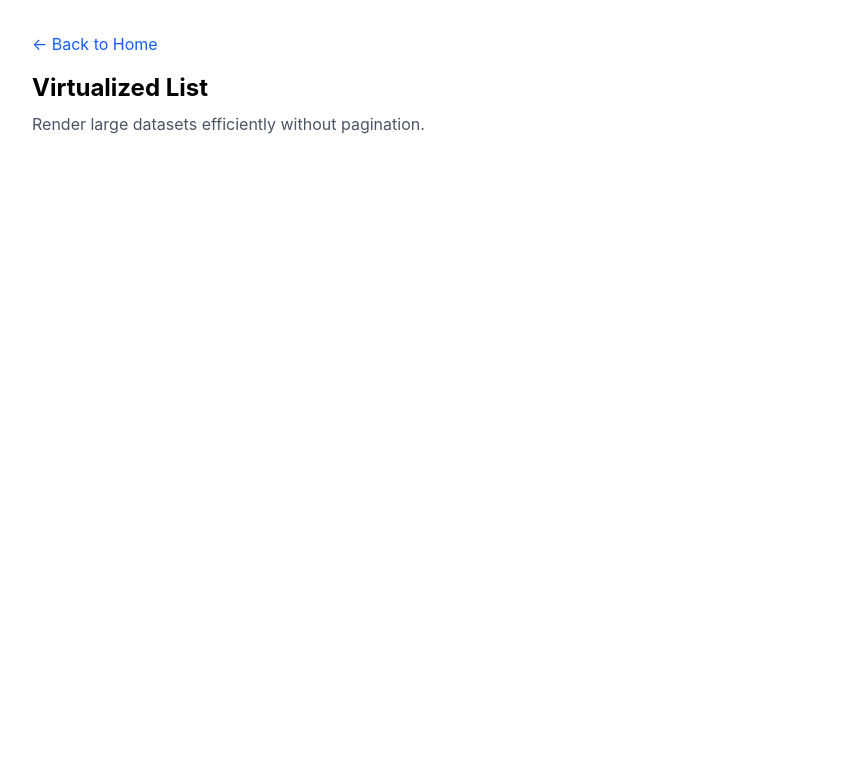
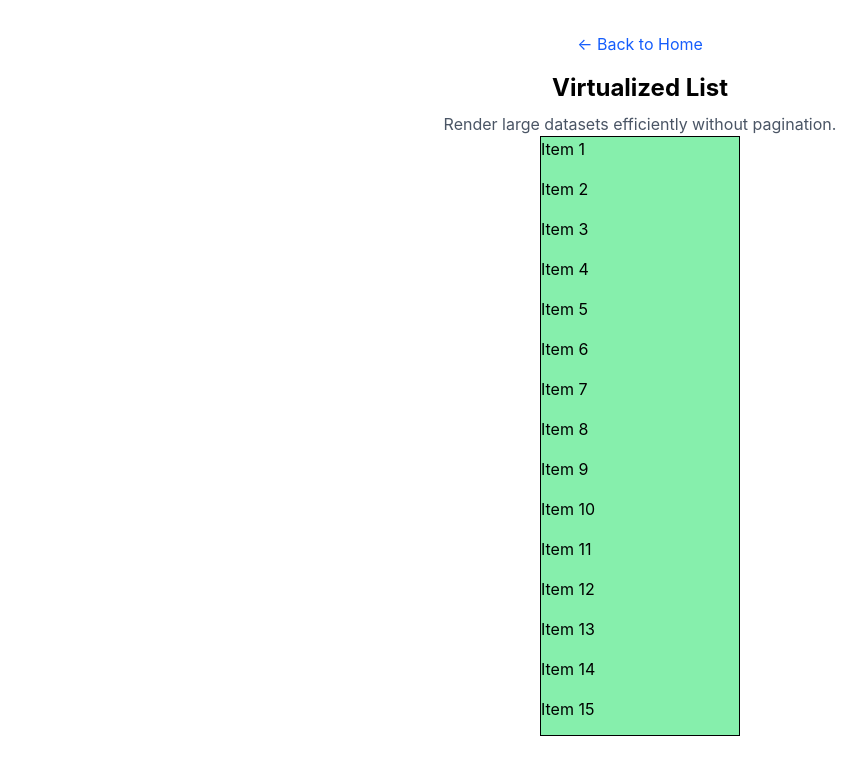
Before and after one commit to jaideepsinghchauhan/machine-coding, a React (Vite) app: page /virtualized-list in a window 1280 px wide. Shown: the top 774 px of the page, without its empty margins (0-866 px from the left). Built offline with nearby package versions, Linux system fonts and the light colour scheme.

Commit message:
virtualized list

```diff
--- /dev/null
+++ b/src/questions/virtualized-list/ImplementationApproach.md
@@ -0,0 +1,76 @@
+# 📋 Virtualized List — Conceptual Step-by-Step Guide (No Code)
+
+Use this as a mental checklist next time you build this from scratch.
+
+---
+
+## Stage 1: Static List
+- Render a scrollable container (fixed height, `overflow-y: scroll`)
+- Loop through and render **all** items inside it, no logic yet
+- **Goal:** Confirm basic scrolling works with a large dataset (even if inefficient)
+
+---
+
+## Stage 2: Track Scroll Position
+- Add state to store the current scroll position
+- Attach a scroll event handler to the container that updates this state on every scroll
+- **Goal:** Confirm scroll position updates correctly (verify via console log)
+
+---
+
+## Stage 3: Calculate & Render Only Visible Items
+- Using scroll position and known item height, calculate:
+  - Which item index should be **first** visible
+  - Which item index should be **last** visible (based on container height)
+- Slice your full dataset down to just this small range
+- Render only this small slice instead of the entire dataset
+- **Goal:** Confirm only a small number of items render, and the correct items change as you scroll (they'll be visually stuck at the top for now — that's expected)
+
+---
+
+## Stage 4: Fake Full Scroll Height (Spacer)
+- Calculate what the **total height** would be if every item in the full dataset were actually rendered
+- Create a wrapper div sized to this total height, positioned as the reference point for later steps
+- Place your small rendered slice inside this wrapper
+- **Goal:** Confirm the scrollbar now reflects the full dataset size (long scrollbar, small thumb), even though only a few items are in the DOM
+
+---
+
+## Stage 5: Position Items Correctly (Offset)
+- Calculate how many pixels down your small rendered slice should be shifted, based on which items you skipped
+- Apply this shift to your rendered slice so it visually lines up with where the scrollbar currently is
+- **Goal:** Confirm items now appear at the correct position as you scroll — no longer stuck at the top
+
+---
+
+## Stage 6: Add Overscan Buffer
+- Render a few extra items beyond what's strictly visible (both as a safety buffer)
+- **Goal:** Confirm fast scrolling no longer shows blank gaps/flashes
+
+---
+
+# 🎯 Why Translate Instead of Padding or Top?
+
+This is a key performance concept worth understanding deeply, not just memorizing.
+
+## The Core Difference: Reflow vs. Compositing
+
+Every time the browser renders a webpage, it goes through these phases:
+1. **Layout (Reflow)** — calculates size/position of every element on the page
+2. **Paint** — fills in pixels (colors, text, images)
+3. **Composite** — combines layers together on the GPU for final display
+
+### Padding and Top → Trigger Layout (Reflow)
+- Both `padding` and `top` are properties that affect an element's **box model** or **position in the layout flow**
+- Changing them forces the browser to **recalculate the layout** of that element AND potentially its siblings/children
+- This recalculation is **expensive**, especially if it happens repeatedly (like on every scroll event, which can fire dozens of times per second)
+- Result: **janky, stuttery scrolling**, especially with larger datasets or slower devices
+
+### Transform → Skips Layout Entirely
+- `transform` (like `translateY`) does **NOT** affect the document's layout flow at all
+- The browser can directly hand this off to the **GPU compositor**, which just shifts the already-painted element visually — no recalculation needed
+- This is the **same technique** used for CSS animations and transitions, which is why they appear smooth even on complex pages
+- Result: **smoother, more performant scrolling**, especially noticeable with large lists or frequent updates
+
+## Real-World Validation
+This isn't just theory — **production-grade libraries** like `react-window` and `react-virtualized` use this exact `transform`-based approach internall
--- /dev/null
+++ b/src/questions/virtualized-list/MainList.tsx
@@ -0,0 +1,62 @@
+import { useState } from "react";
+
+function MainList({ data }: { data: string[] }) {
+  const [scrollTop, setScrollTop] = useState(0);
+  const OVERSCAN = 5; // extra items rendered below viewport to prevent flash on fast scroll
+  const ITEM_HEIGHT = 40;
+  const CONTAINER_HEIGHT = 600;
+
+  const handleScroll = (e: React.UIEvent<HTMLDivElement>) => {
+    setScrollTop(e.currentTarget.scrollTop);
+  };
+
+  // first index to render, based on how far user has scrolled
+  const startIndex = Math.floor(scrollTop / ITEM_HEIGHT);
+
+  // last index to render (+ overscan buffer), capped at data length
+  const endIndex = Math.min(
+    data.length,
+    Math.floor(startIndex + CONTAINER_HEIGHT / ITEM_HEIGHT + OVERSCAN),
+  );
+
+  const visibleItems = data.slice(startIndex, endIndex);
+
+  // fake full height so scrollbar reflects entire dataset, not just visible slice
+  const totalHeight = data.length * ITEM_HEIGHT;
+
+  // pixel shift to position visible batch at the correct scroll offset
+  const offsetY = startIndex * ITEM_HEIGHT;
+
+  return (
+    <div
+      onScroll={handleScroll}
+      style={{
+        width: "200px",
+        backgroundColor: "#86efac",
+        height: `${CONTAINER_HEIGHT}px`,
+        overflowY: "scroll",
+        border: "1px solid black",
+      }}
+    >
+      {/* spacer - drives scrollbar length, acts as positioning reference for child below */}
+      <div style={{ height: totalHeight, position: "relative" }}>
+        {/* shifted via transform (GPU-accelerated, no layout reflow) instead of top/padding */}
+        <div
+          style={{
+            transform: `translateY(${offsetY}px)`,
+            position: "absolute",
+            width: "100%",
+          }}
+        >
+          {visibleItems.map((item) => (
+            <div style={{ backgroundColor: "#86efac", height: 40 }} key={item}>
+              {item}
+            </div>
+          ))}
+        </div>
+      </div>
+    </div>
+  );
+}
+
+export default MainList;
--- a/src/questions/virtualized-list/VirtualizedList.tsx
+++ b/src/questions/virtualized-list/VirtualizedList.tsx
@@ -1,8 +1,11 @@
 import { Link } from "react-router-dom";
+import MainList from "./MainList";
 
 function VirtualizedList() {
+  const data : string[] = Array.from({ length: 500 }, (_, index) => `Item ${index + 1}`);
+
   return (
-    <div className="p-8">
+    <div className="p-8 flex justify-center items-center flex-col">
       <Link to="/" className="text-blue-600 hover:underline">
         ← Back to Home
       </Link>
@@ -11,7 +14,8 @@ function VirtualizedList() {
         Render large datasets efficiently without pagination.
       </p>
 
-      {/* TODO: Implement virtualization logic */}
+      <MainList data={data}/>
+
     </div>
   );
 }
```
Also changed, not shown: src/questions/virtualized-list/style.css (added).
